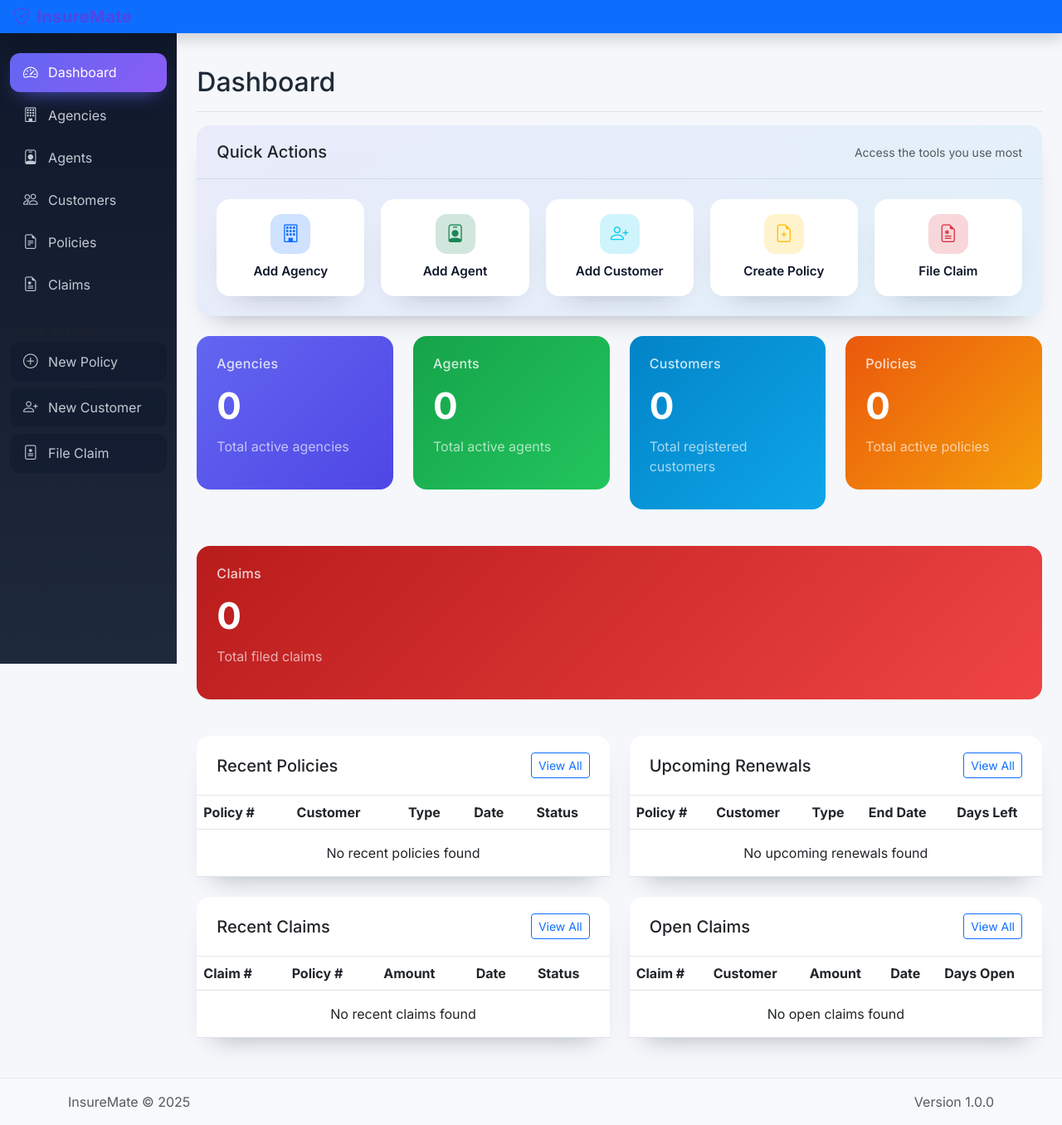
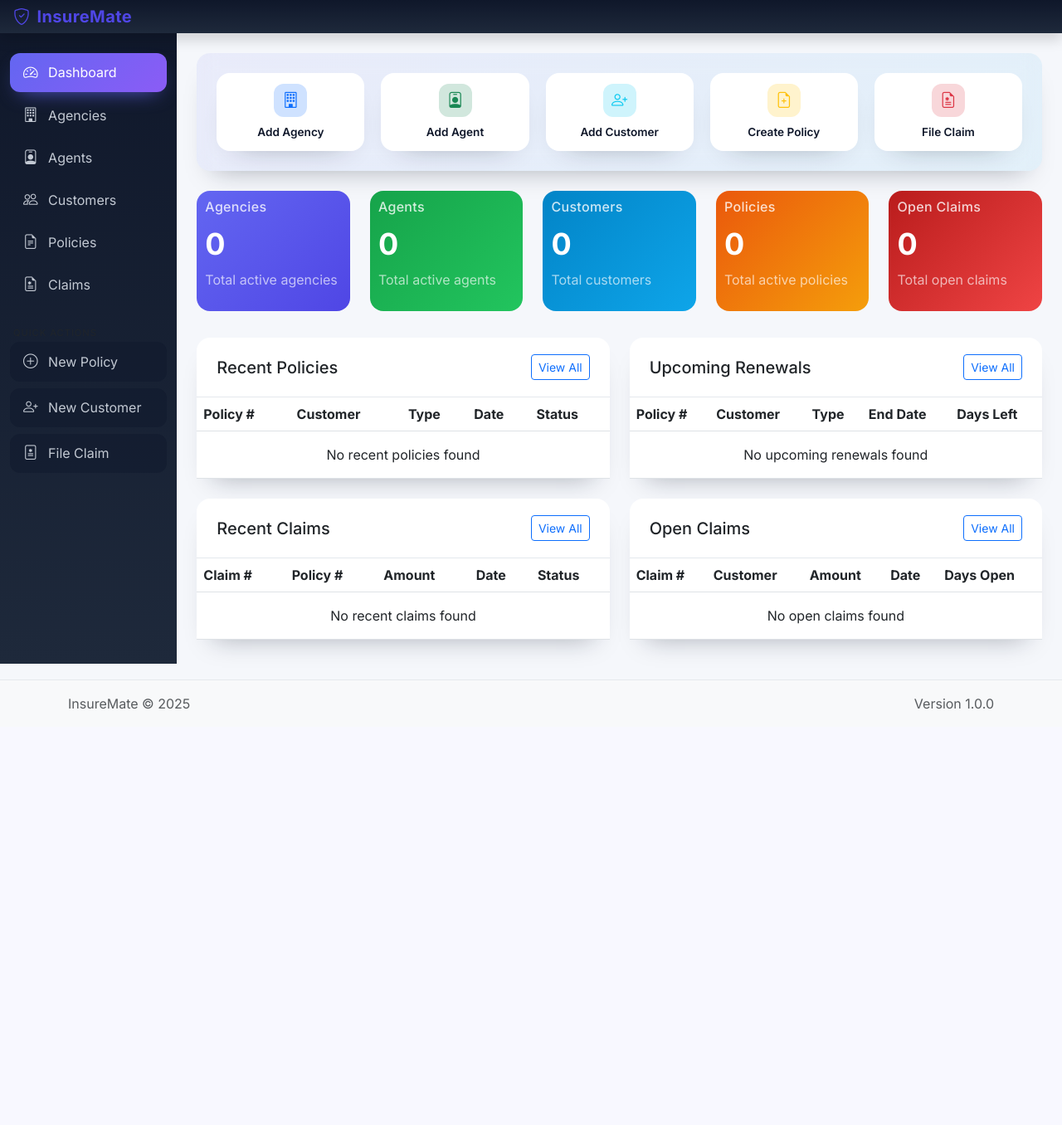
Before and after one commit to Rikul/InsureMate, a Flask app: page / in a window 1280 px wide. Shown: the whole page at 83% size. After the commit the page ends 855 px from the top, so only its background shows below. Run offline with Flask 3, Linux system fonts and the light colour scheme.

Commit message:
ui color changes & dashboard card changes

```diff
--- a/app.py
+++ b/app.py
@@ -73,6 +73,7 @@ def index():
     open_claims = Claim.query.filter(
         Claim.status.in_(['Open', 'In Progress', 'Under Review'])
     ).order_by(Claim.claim_date.asc()).limit(4).all()
+    open_claim_count = Claim.query.filter(Claim.status.in_(['Open', 'In Progress', 'Under Review'])).count()
 
     return render_template('index.html',
                            agency_count=agency_count,
@@ -83,7 +84,8 @@ def index():
                            recent_policies=recent_policies,
                            upcoming_renewals=upcoming_renewals,
                            recent_claims=recent_claims,
-                           open_claims=open_claims)
+                           open_claims=open_claims,
+                           open_claim_count=open_claim_count)
 
 # Error handlers
 @app.errorhandler(404)
--- a/static/css/style.css
+++ b/static/css/style.css
@@ -77,6 +77,10 @@ body {
     color: #fff;
 }
 
+.header-custom {
+    background: linear-gradient(180deg, #0f172a 0%, #1e293b 100%);
+}
+
 main {
     padding-top: 30px;
     flex: 1;
@@ -147,8 +151,8 @@ main {
 /* Dashboard stat cards */
 .stat-card {
     border-radius: 1rem;
-    padding: 24px;
-    margin-bottom: 20px;
+    padding: 10px;
+    margin-bottom: 8px;
     color: #ffffff;
     position: relative;
     overflow: hidden;
@@ -174,7 +178,7 @@ main {
 }
 
 .stat-card .stat-value {
-    font-size: 2.75rem;
+    font-size: 2.25rem;
     font-weight: 700;
     margin-bottom: .25rem;
 }
@@ -248,8 +252,8 @@ main {
     flex-direction: column;
     align-items: center;
     justify-content: center;
-    gap: .65rem;
-    padding: 1.1rem;
+    gap: .5rem;
+    padding: .8rem;
     width: 100%;
     border-radius: 1rem;
     background-color: #ffffff;
@@ -271,14 +275,14 @@ main {
     display: inline-flex;
     align-items: center;
     justify-content: center;
-    width: 3rem;
-    height: 3rem;
-    border-radius: 0.85rem;
-    font-size: 1.35rem;
+    width: 2.5rem;
+    height: 2.5rem;
+    border-radius: 0.75rem;
+    font-size: 1.2rem;
 }
 
 .quick-action-label {
-    font-size: .95rem;
+    font-size: .85rem;
 }
 
 @media (max-width: 575.98px) {
--- a/templates/index.html
+++ b/templates/index.html
@@ -3,17 +3,11 @@
 {% block title %}Dashboard - {{ APP_NAME }}{% endblock %}
 
 {% block content %}
-<div class="d-flex justify-content-between flex-wrap flex-md-nowrap align-items-center pt-3 pb-2 mb-3 border-bottom">
-    <h1 class="h2">Dashboard</h1>
-</div>
+
 
 <div class="row">
     <div class="col-12">
         <div class="card quick-actions-card mb-4">
-            <div class="card-header d-flex justify-content-between align-items-center">
-                <h5 class="mb-0">Quick Actions</h5>
-                <span class="text-muted small">Access the tools you use most</span>
-            </div>
             <div class="card-body">
                 <div class="row g-3 quick-action-grid">
                     <div class="col-6 col-md">
@@ -53,7 +47,7 @@
 </div>
 
 <div class="row">
-    <div class="col-md-3 mb-4">
+    <div class="col-lg col-md-6 mb-4">
         <div class="stat-card stat-card-primary">
             <div class="stat-card-body">
                 <h5 class="stat-label">Agencies</h5>
@@ -62,7 +56,7 @@
             </div>
         </div>
     </div>
-    <div class="col-md-3 mb-4">
+    <div class="col-lg col-md-6 mb-4">
         <div class="stat-card stat-card-success">
             <div class="stat-card-body">
                 <h5 class="stat-label">Agents</h5>
@@ -71,16 +65,16 @@
             </div>
         </div>
     </div>
-    <div class="col-md-3 mb-4">
+    <div class="col-lg col-md-6 mb-4">
         <div class="stat-card stat-card-info">
             <div class="stat-card-body">
                 <h5 class="stat-label">Customers</h5>
                 <p class="stat-value">{{ customer_count }}</p>
-                <p class="stat-description">Total registered customers</p>
+                <p class="stat-description">Total customers</p>
             </div>
         </div>
     </div>
-    <div class="col-md-3 mb-4">
+    <div class="col-lg col-md-6 mb-4">
         <div class="stat-card stat-card-warning">
             <div class="stat-card-body">
                 <h5 class="stat-label">Policies</h5>
@@ -89,16 +83,12 @@
             </div>
         </div>
     </div>
-</div>
-
-<!-- Add Claims Card -->
-<div class="row">
-    <div class="col-md-12 mb-4">
+    <div class="col-lg col-md-6 mb-4">
         <div class="stat-card stat-card-danger">
             <div class="stat-card-body">
-                <h5 class="stat-label">Claims</h5>
-                <p class="stat-value">{{ claim_count }}</p>
-                <p class="stat-description">Total filed claims</p>
+                <h5 class="stat-label">Open Claims</h5>
+                <p class="stat-value">{{ open_claim_count }}</p>
+                <p class="stat-description">Total open claims</p>
             </div>
         </div>
     </div>
--- a/templates/layout/header.html
+++ b/templates/layout/header.html
@@ -1,4 +1,4 @@
-<header class="navbar navbar-dark sticky-top bg-primary flex-md-nowrap p-0 shadow">
+<header class="navbar navbar-dark sticky-top header-custom flex-md-nowrap p-0 shadow">
     <a class="navbar-brand col-md-3 col-lg-2 me-0 px-3" href="{{ url_for('index') }}">
         <i class="bi bi-shield-check me-2"></i>{{ APP_NAME}}
     </a>
```
